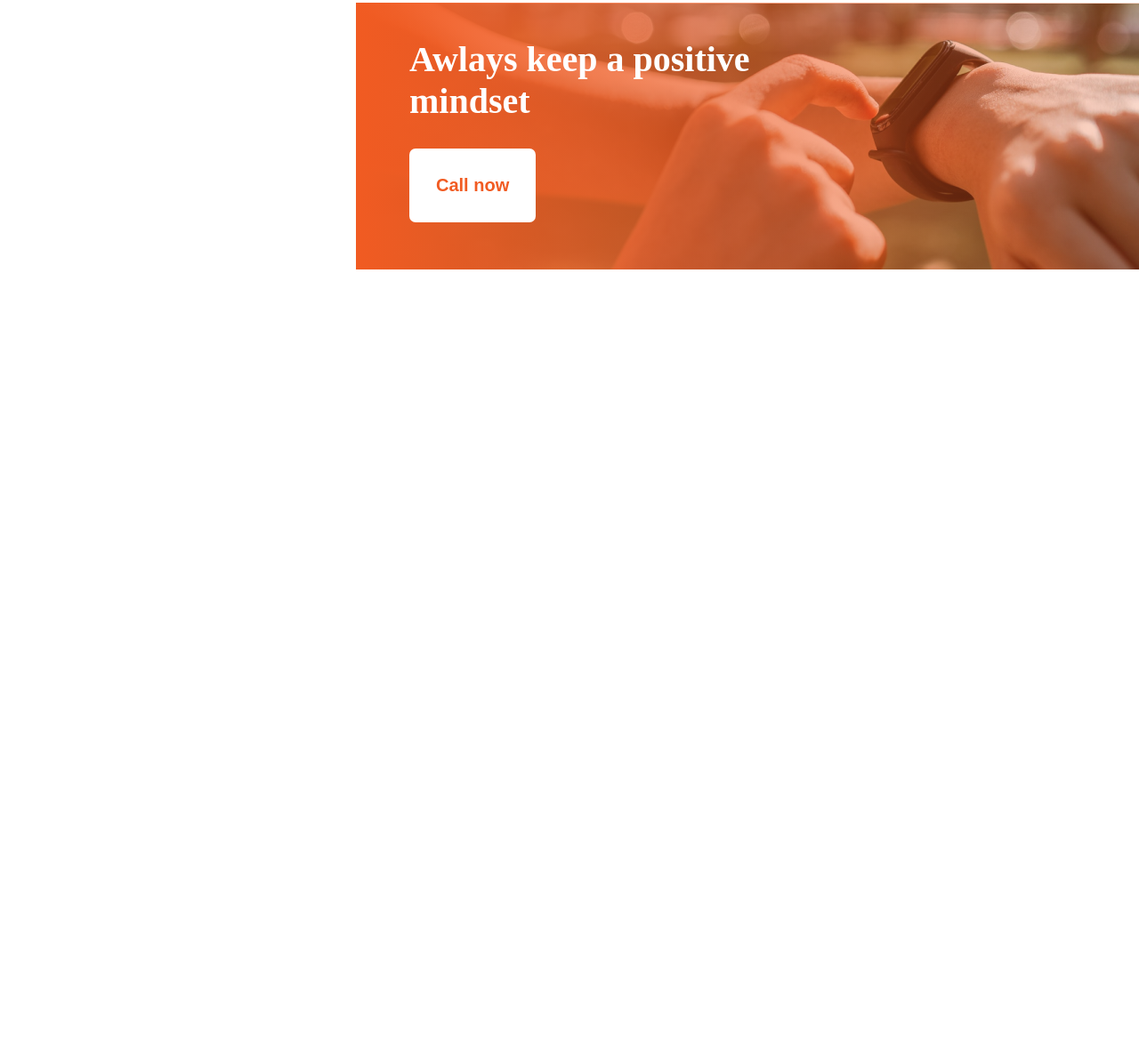
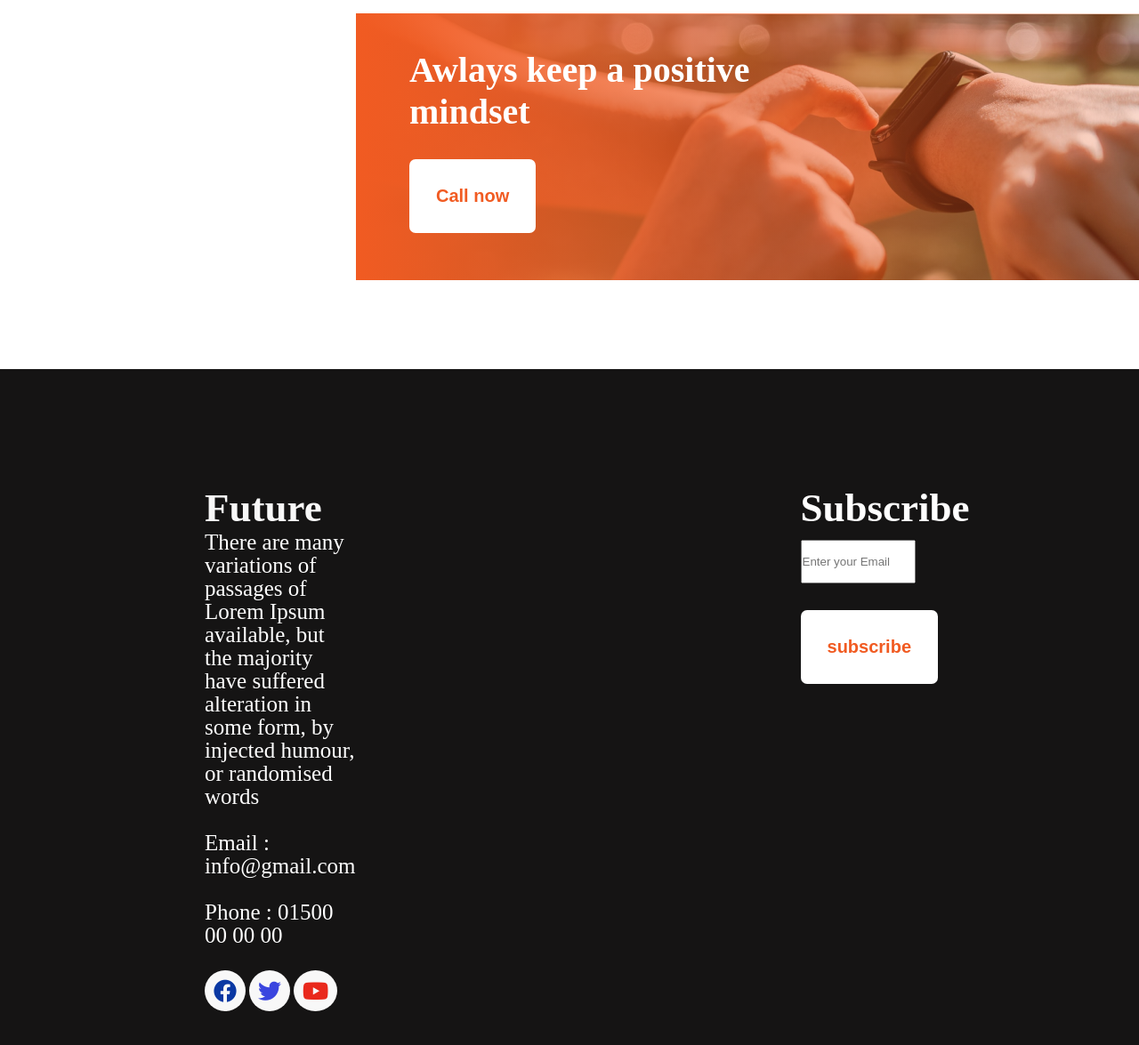
Before and after one commit to asikurofficial/New-Year-New-Me, a plain HTML site: page index.html in a window 1280 px wide. Shown: the part 2958-4133 px from the top of the page at 89% size. Before the commit the page ends 3361 px from the top, so only its background shows below. Drawn offline with Linux system fonts and the light colour scheme.

Commit message:
footer section added

```diff
--- a/assets/css/style.css
+++ b/assets/css/style.css
@@ -102,28 +102,30 @@ header {
 .my-plans p {
     color: #737272;
     text-align: center;
-    font-size: 25px;
+    font-size: 35px;
     font-weight: 500;
     margin-bottom: 100px;
 }
 
 /* contact starts */
 
-.Contact{
+.Contact {
     background: linear-gradient(90deg, #F15B22 0%, rgba(241, 91, 34, 0.00) 100%), url('../photos/watch.png');
     width: 1140px;
     height: 300px;
     margin: 0px 200px 100px 400px;
 
 }
-.Contact h3{
+
+.Contact h3 {
     color: #FFF;
-font-size: 40px;
-font-weight: 700;
-padding-left: 60px;
-padding-right: 600px;
-padding-top: 40px;
+    font-size: 40px;
+    font-weight: 700;
+    padding-left: 60px;
+    padding-right: 600px;
+    padding-top: 40px;
 }
+
 .contact-btn {
     color: #F15B22;
     text-align: right;
@@ -135,3 +137,60 @@ padding-top: 40px;
     padding: 30px;
     margin: 30px 60px;
 }
+
+/* dooter start */
+footer {
+    background: #151414;
+    display: flex;
+    justify-content: space-around;
+    padding: 130px;
+
+}
+
+.future {
+    width: 50%;
+    padding-left: 100px;
+}
+
+.future h4 {
+    color: #F8F8F8;
+    font-size: 45px;
+    font-weight: 700;
+}
+
+.future p {
+    color: #FFF;
+    font-size: 25px;
+    font-weight: 400;
+    line-height: 26px;
+    padding-right: 100px;
+}
+
+.fa-brands {
+    background-color: #F8F8F8;
+    font-size: 26px;
+    padding: 10px;
+    border-radius: 50%;
+}
+
+.subscribe {
+    width: 50%;
+    margin-left: 400px;
+}
+
+.subscribe h5 {
+    color: #FFF;
+    font-size: 45px;
+    font-weight: 600;
+    margin-bottom: 10px;
+}
+
+.subscribe input {
+    display: block;
+    padding: 15px 0px;
+    width: 50%;
+}
+
+.s-btn {
+    margin-left: 0px;
+}
--- a/index.html
+++ b/index.html
@@ -73,6 +73,32 @@
         <h3>Awlays keep a positive mindset</h3>
         <button class="contact-btn">Call now</button>
     </section>
+    <footer>
+        <div class="future">
+            <h4>Future</h4>
+            <p>There are many variations of passages of Lorem Ipsum available, but the majority have suffered alteration
+                in some form, by injected humour, or randomised words
+                <br>
+                <br>
+                Email : info@gmail.com
+                <br>
+                <br>
+                Phone : 01500 00 00 00
+                <br>
+                <br>
+            </p>
+            <div class="icons">
+                <i class="fa-brands fa-facebook" style="color: #0a38a3;"></i>
+                <i class="fa-brands fa-twitter" style="color: #3a45df;"></i>
+                <i class="fa-brands fa-youtube" style="color: #e9291c;"></i>
+            </div>
+        </div>
+        <div class="subscribe">
+            <h5> Subscribe</h5>
+            <input type="email" name="" id="" placeholder="Enter your Email">
+            <button class="contact-btn s-btn">subscribe</button>
+        </div>
+    </footer>
 </body>
 
 </html>
```
